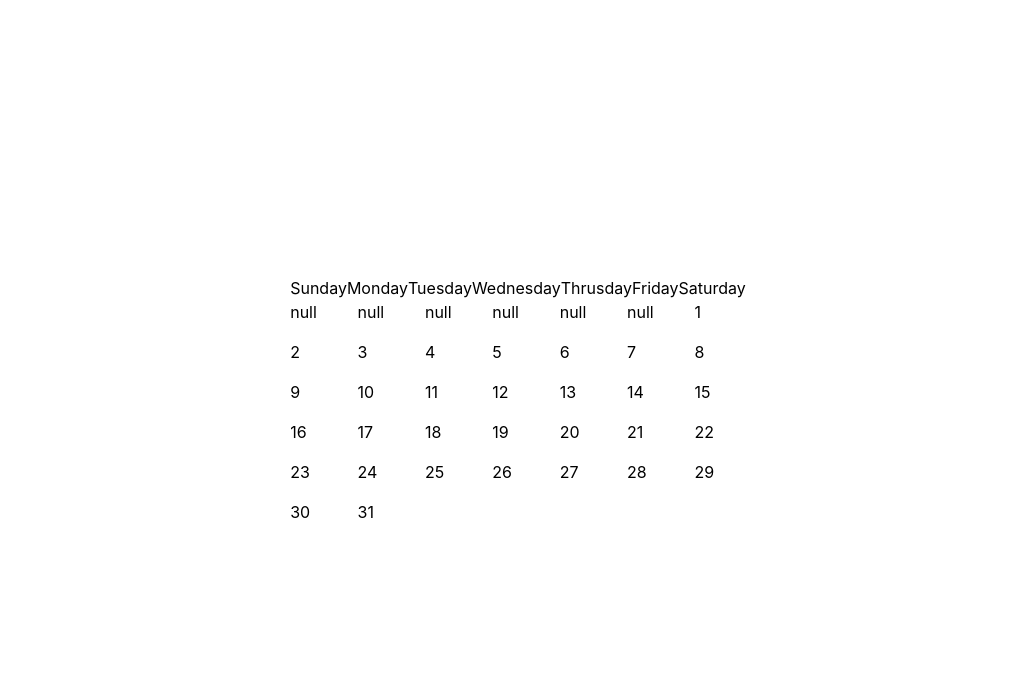
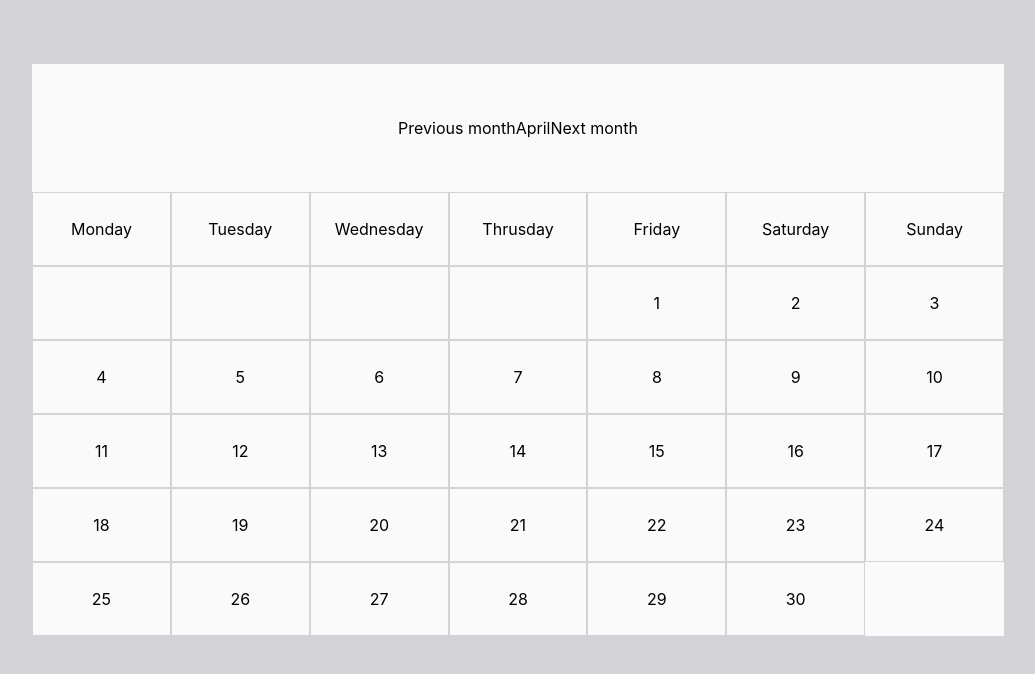
Before and after one commit to Catalina-Hasnas/workout-calendar, a Next.js app: page / in a window 1280 px wide. Shown: the top 674 px of the page, without its empty margins (122-1157 px from the left). Built offline with nearby package versions, Linux system fonts and the light colour scheme.

Commit message:
added to Calendar features

```diff
--- a/components/Calendar/Calendar.tsx
+++ b/components/Calendar/Calendar.tsx
@@ -1,5 +1,8 @@
+import { useState } from "react";
 import dayjs from "dayjs";
 import duration from "dayjs/plugin/duration";
+import Day from "./Day";
+import CalendarHeader from "./CalendarHeader";
 
 dayjs.extend(duration);
 
@@ -13,13 +16,14 @@ dayjs.extend(duration);
 //   }, {})
 // );
 
-interface IDay {
+export interface IDay {
   dayOfTheWeek?: number;
   date?: number;
   month?: number;
 }
 
 const Calendar = () => {
+  const [currentMonth, setCurrentMonth] = useState(dayjs().month());
   function getDaysInMonth(year: number, month: number) {
     let day = 0;
     let days: IDay[] = [];
@@ -39,7 +43,8 @@ const Calendar = () => {
       });
     }
 
-    const daysOfPrevMonth = days[0].dayOfTheWeek as number;
+    const daysOfPrevMonth =
+      days[0].dayOfTheWeek === 0 ? 6 : (days[0].dayOfTheWeek as number) - 1;
 
     for (let i = 0; i < daysOfPrevMonth; i++) {
       days.unshift({});
@@ -48,35 +53,41 @@ const Calendar = () => {
     return days;
   }
 
-  const daysInMonth = getDaysInMonth(2022, 9);
+  const daysInMonth = getDaysInMonth(2022, currentMonth);
 
   const dayNames = [
-    "Sunday",
     "Monday",
     "Tuesday",
     "Wednesday",
     "Thrusday",
     "Friday",
     "Saturday",
+    "Sunday",
   ];
 
   return (
-    <div className="flex flex-col">
-      <div className="flex">
+    <main className="p-16 flex justify-center items-center">
+      <div className="max-w-screen-xl m-auto bg-zinc-50">
+        <CalendarHeader
+          currentMonth={currentMonth}
+          setCurrentMonth={setCurrentMonth}
+        />
+        <div className="w-full grid grid-cols-7 gap-0">
           {dayNames.map((day, index) => {
-          return <p key={index}>{day}</p>;
+            return (
+              <div className="p-6 flex justify-center border border-zinc-300">
+                <p key={index}>{day}</p>
+              </div>
+            );
           })}
         </div>
-      <div className="grid grid-cols-7 gap-4">
+        <div className="w-full grid grid-cols-7 gap-0">
           {daysInMonth.map((dayInMonth, index) => {
-          if (Object.keys(dayInMonth).length === 0) {
-            return <p key={index}>null</p>;
-          } else {
-            return <p key={index}> {dayInMonth.date} </p>;
-          }
+            return <Day key={index} {...dayInMonth} />;
           })}
         </div>
       </div>
+    </main>
   );
 };
 
--- /dev/null
+++ b/components/Calendar/CalendarHeader.tsx
@@ -0,0 +1,59 @@
+import { Dispatch, SetStateAction } from "react";
+
+interface ICalendarHeaderProps {
+  currentMonth: number;
+  setCurrentMonth: Dispatch<SetStateAction<number>>;
+}
+
+const CalendarHeader = ({
+  currentMonth,
+  setCurrentMonth,
+}: ICalendarHeaderProps) => {
+  function getMonthName() {
+    switch (currentMonth) {
+      case 0:
+        return "January";
+      case 1:
+        return "February";
+      case 2:
+        return "March";
+      case 3:
+        return "April";
+      case 4:
+        return "May";
+      case 5:
+        return "June";
+      case 6:
+        return "July";
+      case 7:
+        return "August";
+      case 8:
+        return "September";
+      case 9:
+        return "October";
+      case 10:
+        return "November";
+      case 11:
+        return "December";
+      default:
+        return "";
+    }
+  }
+
+  const month = getMonthName();
+  return (
+    <div className="max-w-screen-xl m-auto">
+      <div className="w-full px-2 h-32 flex justify-center items-center">
+        <button onClick={() => setCurrentMonth((currentMonth as number) - 1)}>
+          Previous month
+        </button>
+        <p>{month}</p>
+        <button onClick={() => setCurrentMonth((currentMonth as number) + 1)}>
+          Next month
+        </button>
+      </div>
+    </div>
+  );
+};
+
+export default CalendarHeader;
--- /dev/null
+++ b/components/Calendar/Day.tsx
@@ -0,0 +1,15 @@
+import { IDay } from "./Calendar";
+
+// interface IDayProps extends IDay {
+
+// }
+
+const Day = ({ dayOfTheWeek, date, month }: IDay) => {
+  return (
+    <div className="p-6 flex justify-center border border-zinc-300">
+      <p>{date}</p>
+    </div>
+  );
+};
+
+export default Day;
--- a/pages/index.tsx
+++ b/pages/index.tsx
@@ -1,20 +1,17 @@
 import type { NextPage } from "next";
 import Head from "next/head";
-import styles from "../styles/Home.module.css";
 import Calendar from "../components/Calendar/Calendar";
 
 const Home: NextPage = () => {
   return (
-    <div className={styles.container}>
+    <div className="bg-zinc-300 min-h-screen">
       <Head>
-        <title>Create Next App</title>
+        <title>Workout Calendar</title>
         <meta name="description" content="Generated by create next app" />
         <link rel="icon" href="/favicon.ico" />
       </Head>
 
-      <main className={styles.main}>
-        <Calendar />
-      </main>
+      <Calendar />
     </div>
   );
 };
--- a/styles/Home.module.css
+++ /dev/null
@@ -1,13 +0,0 @@
-.container {
-  padding: 0 2rem;
-}
-
-.main {
-  min-height: 100vh;
-  padding: 4rem 0;
-  flex: 1;
-  display: flex;
-  flex-direction: column;
-  justify-content: center;
-  align-items: center;
-}
```
Lines whose indentation alone changed are shown as unchanged.
